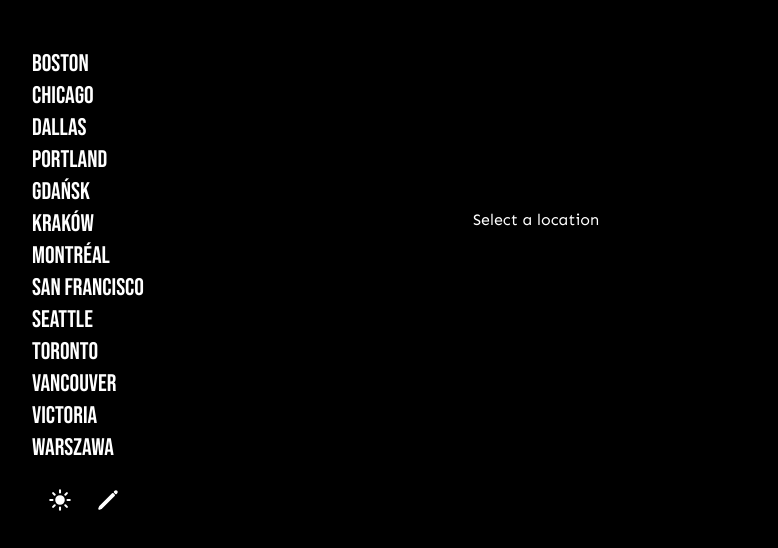
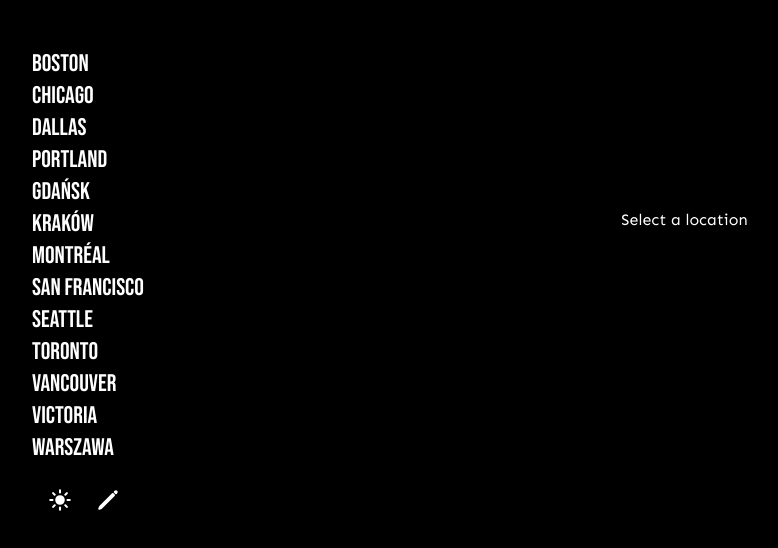
Before and after one commit to fmann/weather-widget, a React (Vite) app: page / in a window 1280 px wide. Shown: the top 548 px of the page, without its empty margins (176-954 px from the left). Built offline with nearby package versions, Linux system fonts and the light colour scheme.

Commit message:
Fixing jumping text.

```diff
--- a/src/App.tsx
+++ b/src/App.tsx
@@ -75,7 +75,11 @@ function App() {
             setFetching={setFetching}
           />
 
-          <div className={isMenuOpen ? "hidden sm:block grow p-4" : "grow p-4"}>
+          <div
+            className={
+              isMenuOpen ? "hidden sm:block grow p-4" : "sm:block grow p-4"
+            }
+          >
             {weatherData && currentLocation ? (
               <WeatherPanel
                 weatherData={weatherData}
@@ -88,9 +92,9 @@ function App() {
                     <ThreeDots className="w-12 h-12 m-auto" />
                   </div>
                 ) : (
-                  <a onClick={toggleMenu}>
-                    <h2 className="mt-48 text-center">Select a location</h2>
-                  </a>
+                  <div className="mt-48 text-center">
+                    <button onClick={toggleMenu}>Select a location</button>
+                  </div>
                 )}
               </div>
             )}
--- a/src/components/LocationSidebar.tsx
+++ b/src/components/LocationSidebar.tsx
@@ -48,7 +48,9 @@ const LocationSidebar: React.FC<LocationSidebarProps> = ({
 
   return (
     <div
-      className={`p-4 ${isMenuOpen ? "block grow" : "hidden"} sm:block mt-8`}
+      className={`p-4 ${
+        isMenuOpen ? "block grow" : "hidden grow"
+      } sm:block mt-8`}
     >
       {allLocations.map((location) => {
         if (locations.some((loc) => loc.name === location.name) || editMode) {
```
